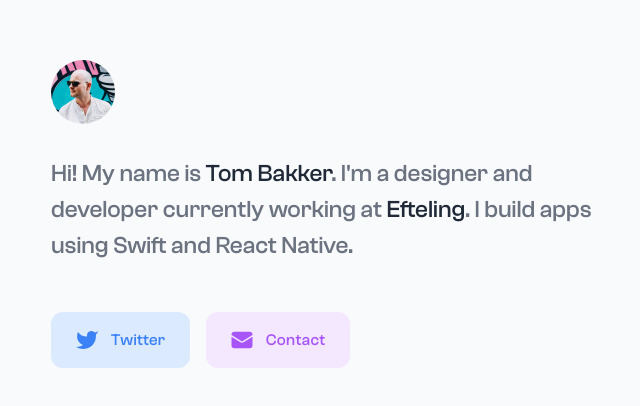
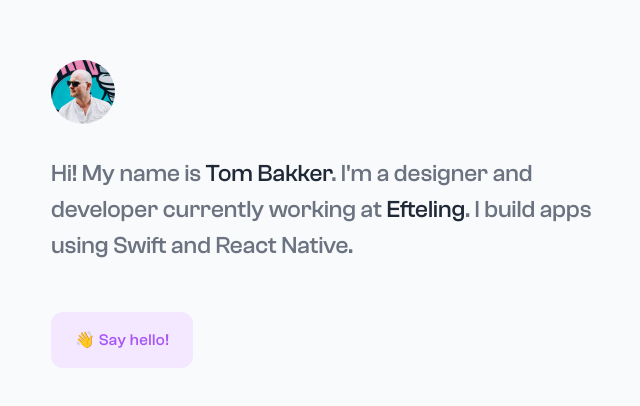
Before and after one commit to BakkerTom/personal-site, a Next.js app: page / in a window 1280 px wide. Shown: the part 186-592 px from the top of the page, without its empty margins (301-941 px from the left). Built offline with nearby package versions, Linux system fonts and the light colour scheme; a web font is replaced by a local one.

Commit message:
feat: removed twitter button

```diff
--- a/src/components/buttons/Button.tsx
+++ b/src/components/buttons/Button.tsx
@@ -2,7 +2,7 @@ import Link, { LinkProps } from 'next/link';
 import React, { PropsWithChildren } from 'react';
 
 type Props = {
-  color: 'blue' | 'purple';
+  color: 'blue' | 'purple' | 'orange';
 } & LinkProps;
 
 export default function Button({
@@ -12,12 +12,14 @@ export default function Button({
 }: PropsWithChildren<Props>) {
   const linkColors = {
     blue: 'text-blue-500 dark:text-blue-300 hover:text-blue-600 dark:hover:text-blue-200',
+    orange: 'text-primary-p3',
     purple:
       'text-purple-500 dark:text-purple-300 hover:text-purple-600 dark:hover:text-purple-200',
   };
 
   const bgColors = {
     blue: 'bg-blue-100 dark:bg-blue-900',
+    orange: 'bg-primary-p3/10',
     purple: 'bg-purple-100 dark:bg-purple-900',
   };
 
@@ -38,12 +40,15 @@ export default function Button({
         absolute inset-0 -z-10
         rounded-xl
         ${bgColors[color]}
-        transform transition-transform
-        duration-300 group-hover:scale-105
+        transform-gpu transition-transform
+        duration-150 ease-out group-active:scale-95
+        sm:duration-200 sm:group-hover:scale-110
       `}
       ></div>
 
-      <div className='flex items-center space-x-3'>{children}</div>
+      <div className='flex items-center space-x-2 tracking-wide'>
+        {children}
+      </div>
     </Link>
   );
 }
--- a/src/pages/index.tsx
+++ b/src/pages/index.tsx
@@ -10,7 +10,7 @@ export default function HomePage() {
   return (
     <Layout>
       <Seo />
-      <main>
+      <main style={{ WebkitTapHighlightColor: 'transparent' }}>
         <section>
           <div className='flex flex-col items-center justify-center py-16 px-4 sm:min-h-screen sm:py-0'>
             <div>
@@ -32,30 +32,8 @@ export default function HomePage() {
                 . I build apps using Swift and React Native.
               </p>
               <div className='mt-12 flex flex-col space-y-4 sm:flex-row sm:space-y-0 sm:space-x-4'>
-                <Button href='https://www.twitter.com/BakkerTom' color='blue'>
-                  <svg
-                    xmlns='http://www.w3.org/2000/svg'
-                    width='24'
-                    height='24'
-                    viewBox='0 0 24 24'
-                    fill='currentColor'
-                    className='feather feather-twitter'
-                  >
-                    <path d='M23 3a10.9 10.9 0 0 1-3.14 1.53 4.48 4.48 0 0 0-7.86 3v1A10.66 10.66 0 0 1 3 4s-4 9 5 13a11.64 11.64 0 0 1-7 2c9 5 20 0 20-11.5a4.5 4.5 0 0 0-.08-.83A7.72 7.72 0 0 0 23 3z'></path>
-                  </svg>
-                  <span>Twitter</span>
-                </Button>
-                <Button href='https://www.twitter.com/BakkerTom' color='purple'>
-                  <svg
-                    xmlns='http://www.w3.org/2000/svg'
-                    viewBox='0 0 24 24'
-                    fill='currentColor'
-                    className='h-6 w-6'
-                  >
-                    <path d='M1.5 8.67v8.58a3 3 0 003 3h15a3 3 0 003-3V8.67l-8.928 5.493a3 3 0 01-3.144 0L1.5 8.67z' />
-                    <path d='M22.5 6.908V6.75a3 3 0 00-3-3h-15a3 3 0 00-3 3v.158l9.714 5.978a1.5 1.5 0 001.572 0L22.5 6.908z' />
-                  </svg>
-                  <span>Contact</span>
+                <Button href='mailto:tom.bakker92@gmail.com' color='purple'>
+                  👋 Say hello!
                 </Button>
               </div>
             </div>
```
